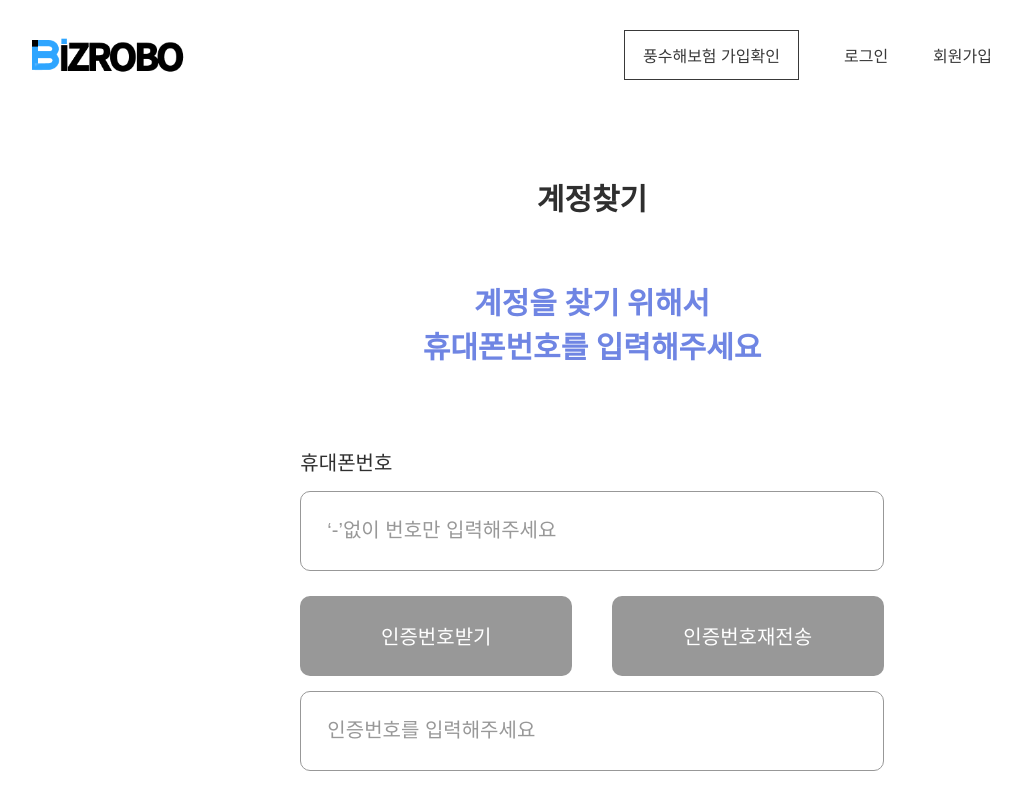
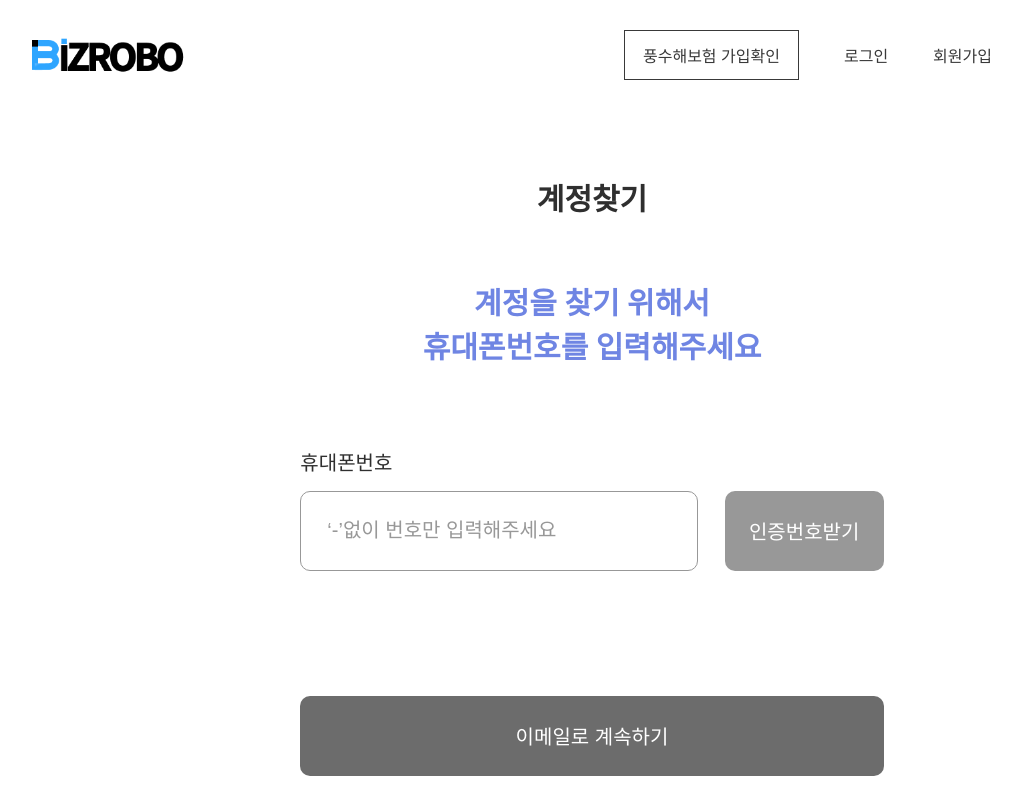
Before and after one commit to jongko54/microsite-web, a React (Create React App) app: page /login/findAccount in a window 1280 px wide. Shown: the top 800 px of the page, without its empty margins (128-1149 px from the left). Built offline with nearby package versions, Linux system fonts and the light colour scheme; a web font is replaced by a local one.

Commit message:
본인인증

```diff
--- a/src/pages/FindAccount.jsx
+++ b/src/pages/FindAccount.jsx
@@ -5,10 +5,9 @@ import AuthLayout from '../components/Auth/AuthLayout';
 import { Text } from '../components/Font';
 import { useFormContext } from "react-hook-form";
 import CustomButton from '../components/Button/CustomButton';
-import useWindowSize from '../hooks/useWindowSize';
-import { Link, useLocation } from 'react-router-dom';
+import { Link } from 'react-router-dom';
 import axios from 'axios';
-import checkIcon from '../assets/icon/smsCheckIcon.png';
+import Timer from '../components/Timer';
 
 const Form = styled.form`
   padding-top: 80px;
@@ -18,34 +17,6 @@ const Form = styled.form`
   }
 `;
 
-const InputGroup = styled.div`
-  margin-bottom: 50px;
-  position: relative;
-  .phone-wrap {
-    display: flex;
-    justify-content: space-between;
-    align-items: flex-end;
-    .button {
-      width: 46.6%;
-      margin-bottom: 15px;
-      background-color: #989898;
-      border-radius: 10px;
-      height: 80px;
-      display: flex;
-      align-items: center;
-      justify-content: center;
-    }
-  }
-  ${(props) => props.theme.window.mobile} {
-    margin-bottom: 55px;
-    .phone-wrap {
-      .button {
-        margin-bottom: 10px;
-        height: 50px;
-      }
-    }
-  }
-`;
 
 const ButtonWrap = styled.div`
   ${props => props.theme.window.mobile} {
@@ -79,32 +50,92 @@ const ResultWrap = styled.div`
   }
 `;
 
-const SmsCheckIcon = styled.div`
-  width: 21.65px;
+const PhoneGroup = styled.div`
+  position: relative;
+  margin-bottom: 100px;
+  > div {
+      display: flex;
+      justify-content: space-between;
+    > .button {
+      width: 40%;
       height: 80px;
-  background-image: url(${checkIcon});
-  background-size: contain;
-  background-position: center;
-  background-repeat: no-repeat;
-  position: absolute;
-  bottom: 0;
-  right: 5%;
-
-  ${props => props.theme.window.mobile} {
+      margin-left: 27px;
+      background-color: #989898;
+      border-radius: 10px;
+      align-self: flex-end;
+      margin-bottom: 25px;
+      display: flex;
+      align-items: center;
+      justify-content: center;
+      cursor: pointer;
+    }
+    > .button.disabled {
+       opacity: 0.2;
+    }
+  }
+  ${(props) => props.theme.window.mobile} {
+    > div {
+      > .button {
           height: 50px;
-    width: 15px;
+          margin-bottom: 20px;
+          margin-left: 5px;
+      }
+    }
   }
 `;
 
+const SmsCheckBox = styled.div`
+  display: flex;
+  margin-bottom: 20px;
+  > div {
+    width: 75%;
+    height: 50px;
+    border-bottom: 1px solid #989898;
+    position: relative;
+      input {
+        width: 100%;
+
+    }
+  }
+  .confirmButton {
+    width: 20%;
+    height: 50px;
+    background-color: #989898;
+    border-radius: 10px;
+    display: flex;
+    align-items: center;
+    justify-content: center;
+  }
+`;
+
+const ErrorText = styled.p`
+  font-size: 13px;
+  line-height: 13px;
+  padding-top: 5px;
+  color: ${(props) => props.theme.color.WARNING_MESSAGE};
+  position: absolute;
+  bottom: -20px;
+
+  ${props => props.theme.window.mobile} {
+    padding-top: 0px;
+    line-height: 20px;
+  }
+`;
+
+
 function FindAccount() {
-  const { handleSubmit, watch, setFocus, reset, setValue } = useFormContext();
-  const { width } = useWindowSize();
+  const { handleSubmit, watch, setError ,setFocus, reset, setValue, register, formState: { errors } } = useFormContext();
+  const [button, setButton] = useState(true);
   const [messageId, setMessageId] = useState('');
   const [message, setMessage] = useState('');
   const [status, setStatus] = useState(0);
   const [email, setEmail] = useState('');
+  const [smsCheckOpen, setSmsCheckOpen] = useState(false);
+  const [isActiveTimer, setIsActiveTimer] = useState(false);
+  const [codeValidate, setCodeValidate] = useState(false);
 
   const openSmsSend = async () => {
+    setIsActiveTimer(false);
     await axios({
       url: 'http://localhost:8080/api/public/sms_send',
       method: 'post',
@@ -114,7 +145,9 @@ function FindAccount() {
     })
     .then(function (response) {
       setMessageId(response.data.data.messageId);
-
+      setSmsCheckOpen(true);
+      setFocus('confirmCode');
+      setIsActiveTimer(true);
     })
     .catch(function (error) {
       console.log(error)
@@ -131,13 +164,33 @@ function FindAccount() {
       }
     }).then(function (response) {
         setMessage(response.data.message)
+        if (response.data.status === 200) {
+          alert('인증이 완료되었습니다.')
+          setCodeValidate(true)
+          setSmsCheckOpen(false)
+          setButton(false)
+        }
     })
     .catch(function (error) {
         setMessage(error.response.data.message)
+        setCodeValidate(false)
+        if (error.response.data.message === '인증번호가 일치하지 않습니다.') {
+          setError('confirmCode', {
+            type: 'custom',
+            message: '인증번호가 일치하지 않습니다.'
+          })
+        }
+        if (error.response.data.message === '인증번호 시간이 만료 되었습니다.') {
+          setError('confirmCode', {
+            type: 'custom',
+            message: '인증번호 시간이 만료 되었습니다.'
+          })
+        }
     })
   }
 
   const onSubmit = async () => {
+    if (codeValidate) {
       await axios({
         url: 'http://localhost:8080/api/public/findEmail',
         method: 'get',
@@ -155,6 +208,9 @@ function FindAccount() {
       .catch(function (error) {
           setMessage(error.response.data.message)
       })
+    } else {
+      alert('본인인증이 완료되지 않았습니다.')
+    }
   }
 
   const onError = (error) => {
@@ -183,7 +239,8 @@ function FindAccount() {
           </ResultWrap>
         ) : (
           <Form onSubmit={handleSubmit(onSubmit, onError)}>
-            <InputGroup>
+            <PhoneGroup>
+              <div>
                 <Input
                   label='휴대폰번호'
                   type='phone'
@@ -195,25 +252,31 @@ function FindAccount() {
                     message: '규칙에 맞는 휴대폰 번호를 입력해 주세요.'
                   }}
                 />
-              <div className='phone-wrap'>
-                <div className='button' onClick={openSmsSend}>
-                  <Text color='WHITE'>인증번호받기</Text>
-                </div>
-                <div className='button'>
-                  <Text color='WHITE'>인증번호재전송</Text>
+                <div className={button? 'button' : 'button disabled'} onClick={button ? openSmsSend : null}>
+                  <Text color='WHITE' bold='200'>인증번호받기</Text>
                 </div>
               </div>
-              <Input
+              {smsCheckOpen && (
+                <SmsCheckBox>
+                  <div>
+                    <input
                       type='number'
-                name="confirmCode"
                       placeholder='인증번호를 입력해주세요'
-                validate={{check: () => openSmsCheck() }}
+                      {...register('confirmCode', {
+                        required: '*필수 입력 사항입니다.'
+                      })}
                     />
-              {message === '인증이 완료 되었습니다.' ? (<SmsCheckIcon check={message} />) : null}
-              {/* <Text size={width > 768 ? '0.9rem' : '0.86rem'} color='WARNING_MESSAGE'>
-                {`인증번호가 요청되었습니다. 유효시간 ${`04:00`} 입니다.`}
-              </Text> */}
-            </InputGroup>
+                    {isActiveTimer && (
+                        <Timer active={isActiveTimer} />
+                    )}
+                  </div>
+                  {errors.confirmCode?.message && (<ErrorText>{errors.confirmCode?.message}</ErrorText>)}
+                  <div className='confirmButton' onClick={openSmsCheck}>
+                    <Text color='WHITE' bold='200'>확인</Text>
+                  </div>
+                </SmsCheckBox>
+              )}
+            </PhoneGroup>
             <ButtonWrap>
               <CustomButton bgColor='GRAY' width='100%' type='submit'>
                 <Text color='WHITE' bold='200'>이메일로 계속하기</Text>
--- a/src/pages/Register.jsx
+++ b/src/pages/Register.jsx
@@ -7,11 +7,9 @@ import CustomButton from '../components/Button/CustomButton';
 import useWindowSize from '../hooks/useWindowSize';
 import Input from '../components/Input';
 import axios from 'axios';
-import checkIcon from '../assets/icon/smsCheckIcon.png';
-import { useLocation } from 'react-router-dom';
+import { useNavigate, useLocation } from "react-router-dom";
 import HookFormCheckbox from '../components/Input/HookFormCheckbox';
 import Timer from '../components/Timer';
-
 
 const ButtonWrap = styled.div`
   padding-top: 50px;
@@ -57,6 +55,9 @@ const PhoneGroup = styled.div`
       justify-content: center;
       cursor: pointer;
     }
+    > .button.disabled {
+       opacity: 0.2;
+    }
   }
   ${(props) => props.theme.window.mobile} {
     > div {
@@ -71,11 +72,16 @@ const PhoneGroup = styled.div`
 
 const SmsCheckBox = styled.div`
   display: flex;
-
-  input {
-    border-bottom: 1px solid #989898;
+  margin-bottom: 20px;
+  > div {
     width: 75%;
     height: 50px;
+    border-bottom: 1px solid #989898;
+    position: relative;
+      input {
+        width: 100%;
+
+    }
   }
   .confirmButton {
     width: 20%;
@@ -89,53 +95,43 @@ const SmsCheckBox = styled.div`
 `;
 
 
-const SmsCheckIcon = styled.div`
-  width: 21.65px;
-  height: 80px;
-  background-image: url(${checkIcon});
-  background-size: contain;
-  background-position: center;
-  background-repeat: no-repeat;
+const ErrorText = styled.p`
+  font-size: 13px;
+  line-height: 13px;
+  padding-top: 5px;
+  color: ${(props) => props.theme.color.WARNING_MESSAGE};
   position: absolute;
-  bottom: 0;
-  right: 5%;
+  bottom: -20px;
+
+  ${props => props.theme.window.mobile} {
+    padding-top: 0px;
+    line-height: 20px;
+  }
 `;
 
-// const ErrorText = styled.p`
-//   font-size: 13px;
-//   line-height: 13px;
-//   padding-top: 5px;
-//   color: ${(props) => props.theme.color.WARNING_MESSAGE};
-//   position: absolute;
-//   bottom: -20px;
 
-//   ${props => props.theme.window.mobile} {
-//     padding-top: 0px;
-//     line-height: 20px;
-//   }
-// `;
+
 
 function Register() {
   const { width } = useWindowSize();
   const location = useLocation();
-  const [codeMessage, setCodeMessage] = useState('');
-  const [buttonMessage, setButtonMessage] = useState('인증번호받기');
+  const [codeValidate, setCodeValidate] = useState(false);
+  const [button, setButton] = useState(true);
   const [messageId, setMessageId] = useState('');
-  const [smsIcon, setSmsIcon] = useState(false);
-  const [timeStart, setTimeStart] = useState(false);
   const [smsCheckOpen, setSmsCheckOpen] = useState(false);
+  const [isActiveTimer, setIsActiveTimer] = useState(false);
 
-  const { handleSubmit, watch, setFocus, reset, setError, register } = useFormContext({
+  const { handleSubmit, watch, setFocus, reset, setError, register, formState: {errors} } = useFormContext({
     mode: 'onBlur'
   });
   useEffect(() => {
     reset()
-    setSmsIcon(false)
-    setCodeMessage('')
   }, [location, reset]);
+  let navigate = useNavigate();
 
   const onSubmit = async (data) => {
 
+    if (codeValidate) {
       await axios({
         url: 'http://localhost:8080/api/public/join',
         method: 'post',
@@ -149,14 +145,16 @@ function Register() {
       }).then(function (response) {
         console.log(response)
         alert('회원가입이 완료되었습니다')
-      reset()
-      setSmsIcon('')
-      setCodeMessage('')
+        navigate('/')
       })
+    } else {
+      alert('본인인증이 완료되지 않았습니다.')
+      setFocus('confirmCode')
+    }
   }
 
   const onError = (error) => {
-    setSmsIcon(false)
+    console.log(error)
   }
 
 
@@ -188,6 +186,7 @@ function Register() {
 
  // 본인인증 문자 전송
   const openSmsSend = async () => {
+    setIsActiveTimer(false);
     await axios({
       url: 'http://localhost:8080/api/public/sms_send',
       method: 'post',
@@ -197,13 +196,16 @@ function Register() {
     })
 
     .then(function (response) {
-      setTimeStart(true)
+      console.log(response)
       setSmsCheckOpen(true);
       setMessageId(response.data.data.messageId);
+      setFocus('confirmCode')
+      setIsActiveTimer(true);
 
-      setFocus('confirmCode')
     })
+
   }
+
 
   const openSmsCheck = async () => {
     await axios({
@@ -214,10 +216,29 @@ function Register() {
         authKey: watch('confirmCode')
       }
     }).then(function (response) {
+      console.log(response)
 
-
+      if (response.data.status === 200) {
+        alert('인증이 완료되었습니다.')
+        setCodeValidate(true)
+        setSmsCheckOpen(false)
+        setButton(false)
+      }
     }).catch(function (error) {
-
+      console.log(error)
+      setCodeValidate(false)
+      if (error.response.data.message === '인증번호가 일치하지 않습니다.') {
+        setError('confirmCode', {
+          type: 'custom',
+          message: '인증번호가 일치하지 않습니다.'
+        })
+      }
+      if (error.response.data.message === '인증번호 시간이 만료 되었습니다.') {
+        setError('confirmCode', {
+          type: 'custom',
+          message: '인증번호 시간이 만료 되었습니다.'
+        })
+      }
     })
   }
 
@@ -287,20 +308,25 @@ function Register() {
                   message: '규칙에 맞는 휴대폰 번호를 입력해 주세요.'
                 }}
               />
-              <div className='button' onClick={openSmsSend}>
-                <Text color='WHITE' bold='200'>{buttonMessage}</Text>
+              <div className={button? 'button' : 'button disabled'} onClick={button ? openSmsSend : null}>
+                <Text color='WHITE' bold='200'>인증번호받기</Text>
               </div>
             </div>
             {smsCheckOpen && (
               <SmsCheckBox>
+                <div>
                   <input
-                  name='confirmCode'
                     type='number'
                     placeholder='인증번호를 입력해주세요'
                     {...register('confirmCode', {
-                    require: true
+                      required: '*필수 입력 사항입니다.'
                     })}
                   />
+                 {isActiveTimer && (
+                    <Timer active={isActiveTimer} />
+                 )}
+                </div>
+                {errors.confirmCode?.message && (<ErrorText>{errors.confirmCode?.message}</ErrorText>)}
                 <div className='confirmButton' onClick={openSmsCheck}>
                   <Text color='WHITE' bold='200'>확인</Text>
                 </div>
```
Also changed, not shown: src/components/Timer/index.jsx (+25 -20 lines), 1 other file (tests, documents, lock files or other folders). Lines whose indentation alone changed are shown as unchanged.
